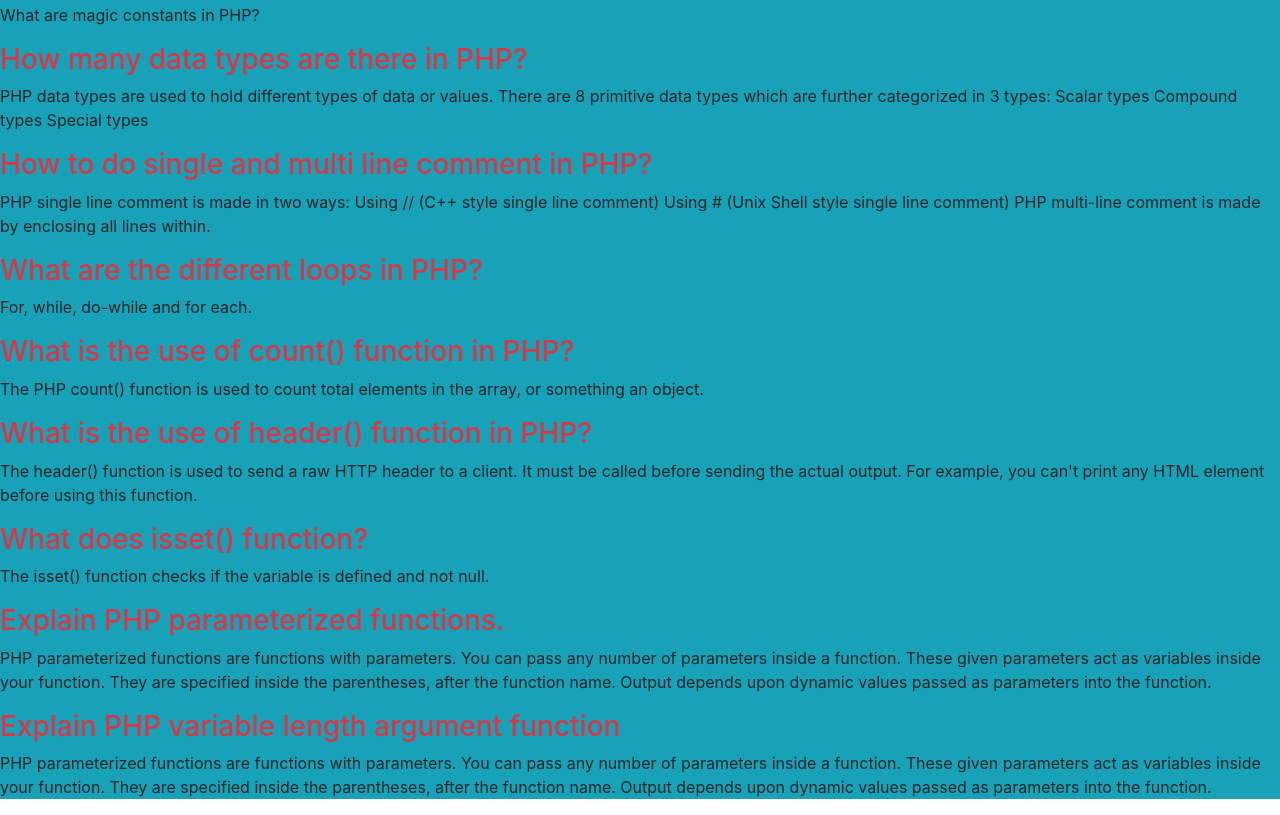
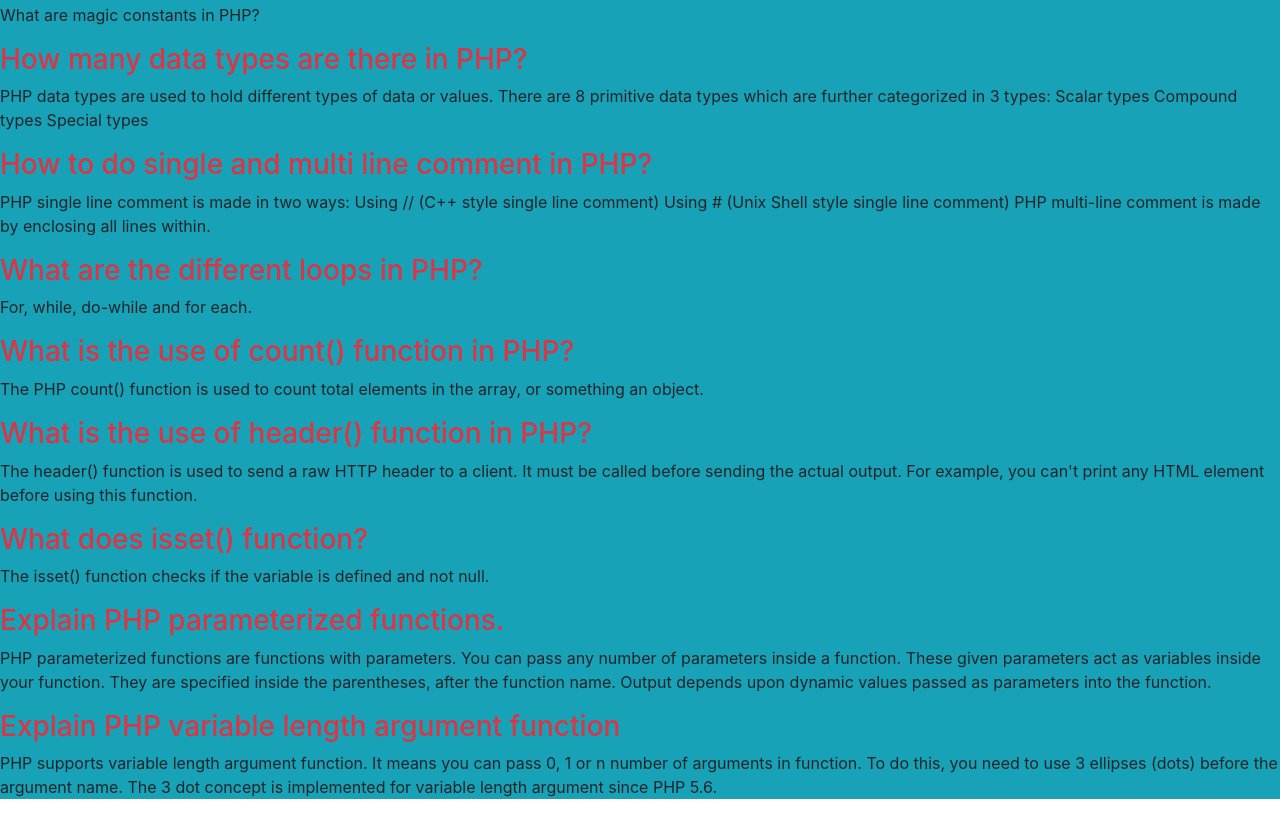
Before and after one commit to NaimBiswas/PHP-Question, a plain HTML site: page index.html in a window 1280 px wide. Shown: the part 1738-2553 px from the top of the page. Drawn offline with nearby package versions, Linux system fonts and the light colour scheme.

Commit message:
Explain PHP variable length argument function

```diff
--- a/index.html
+++ b/index.html
@@ -305,11 +305,11 @@
          </h3>
          <!-- Anster  -->
          <p>
-            PHP parameterized functions are functions with parameters. You can pass any number of parameters inside a
-            function.
-            These given parameters act as variables inside your function. They are specified inside the parentheses,
-            after the
-            function name. Output depends upon dynamic values passed as parameters into the function.
+            PHP supports variable length argument function. It means you can pass 0, 1 or n number of arguments in
+            function. To do
+            this, you need to use 3 ellipses (dots) before the argument name. The 3 dot concept is implemented for
+            variable length
+            argument since PHP 5.6.
          </p>
 
       </section>
```
